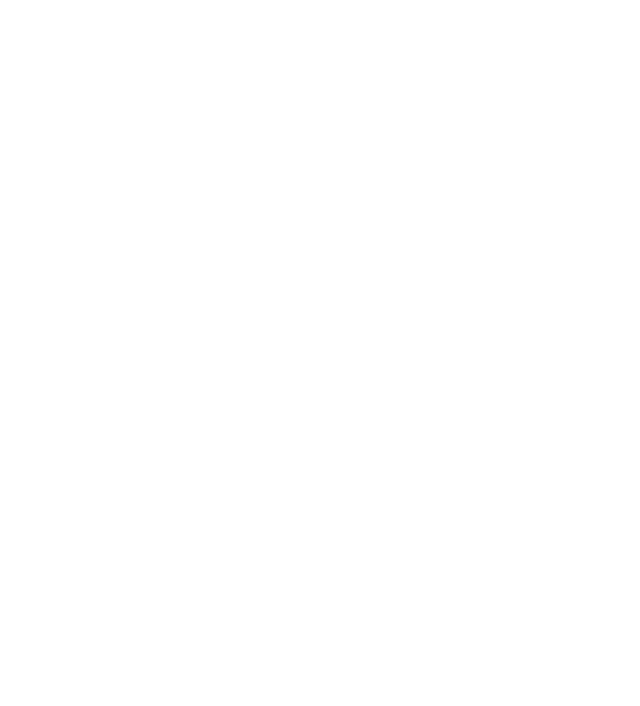
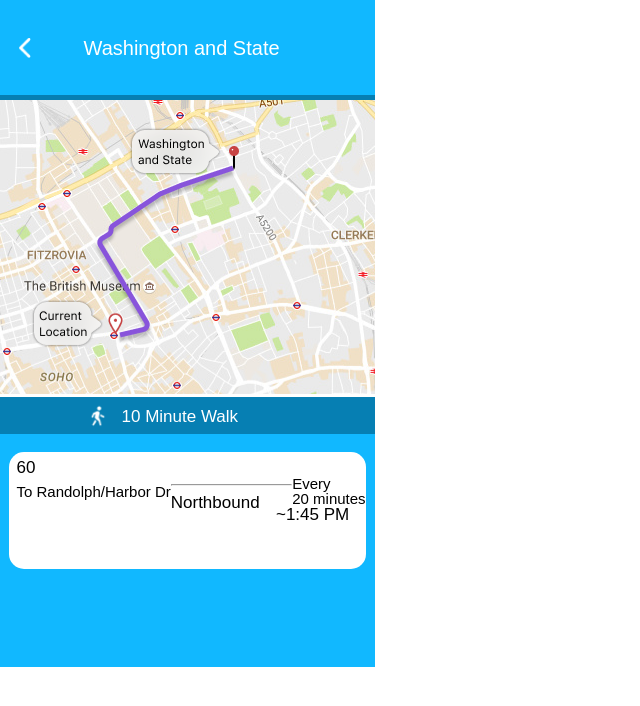
Before and after one commit to stvikkra/BusyBus, a plain HTML site: page index.html in a window 1280 px wide. Shown: the whole page, without its empty margins (0-640 px from the left). Drawn offline with Linux system fonts and the light colour scheme.

Commit message:
Created basic screen layout, struggling with information in table. Also cannot get map image to border the footer/walkingtime div. added images folder.

```diff
--- a/css/style.css
+++ b/css/style.css
@@ -1,4 +1,5 @@
 /**** BusyBus Style Sheet for iOS ****/
+
 /* iPhone 8 */
 
 *, *:before, *:after {
@@ -10,25 +11,133 @@ body {
 
 h1 {
   font-family: sans-serif;
-  font-size: 2em;
+  font-size: 1.250em;
+  color: #ffffff;
 }
+
+h2 {
+    font-family: sans-serif;
+    font-size: 1.063em;
+  }
+
+h3 {
+    font-family: sans-serif;
+    font-size: .938em;
+  }
+
+  hr{
+    display: flex;
+    background-color: #8C8C8C;
+
+  }
 
 div {
   width: 100%;
 }
 
+.icon_backarrow{
+display: flex;
+width: 12.27px;
+height: 20.66px;
+margin-top: 10%;
+margin-left: 5%
+}
+
 .container {
-
-border: 5px solid red;
 position: relative;
 width: 375px;
 height: 667px;
-
-background-color: blue;}
+}
 
 .header {
+  background-color: #11B8FF;
   position: absolute;
-  width: 75%;
-  height: 75%;
-  border: 5px solid red;
+  display: flex;
+  width: 100%;
+  height: 15%;
+  border-bottom-color: #067FB3;
+  border-bottom-style: solid;
+  border-bottom-width: 5px;
 }
+
+.map{
+  width: 100%;
+  height: 45%;
+  display: inline-block;
+
+  margin-top: 25%;
+  background-image: url("../images/Map.png");
+  background-size: cover;
+  background-repeat: no-repeat;
+}
+
+.header_text{
+  text-align: center;
+  margin-top: 10%;
+  margin-left: 14%
+}
+
+.walking_time{
+  width: 100%;
+  height: 40%;
+  display: flex;
+  position: absolute;
+  background-color: #067FB3;
+}
+
+.walk_text{
+  color: #ffffff;
+  text-align: center;
+  margin-left: 3%;
+  margin-top: 3%;
+}
+
+.icon_walk{
+  width: 24px;
+  height: 24px;
+  margin-left: 23%;
+  margin-top: 2%;
+}
+
+.footer {
+  background-color: #11B8FF;
+  position: absolute;
+  bottom: 0px;
+  width: 100%;
+  height: 35%;
+
+}
+
+.information {
+  width: 95%;
+  height: 50%;
+  margin: 0 auto;
+  margin-top: 5%;
+  border-radius: 15px;
+  background-color: #ffffff;
+  position: relative;
+}
+.bus_line{
+  text-align: left;
+  margin-left: 2%;
+  padding-top: 2%;
+  position: relative;
+}
+
+.destination{
+  float: left;
+  margin-left: 2%;
+  padding-top: 2%;
+}
+
+.frequency{
+  float: right;
+}
+
+.direction{
+  float: left;
+}
+
+.eta{
+  text-align: center;
+}
--- a/index.html
+++ b/index.html
@@ -1,16 +1,36 @@
   <!DOCTYPE html>
-  <html lang="en" dir="ltr">
+  <html lang = "en" dir = "ltr">
     <head>
-      <meta charset="utf-8">
-      <meta name="viewport" content="width=device-width, initial-scale=1">
-      <link rel=”stylesheet” href="css/reset.css">
-      <link rel=”stylesheet” href="css/style.css">
+      <meta charset = "utf-8">
+      <meta name = "viewport" content = "width=device-width, initial-scale=1">
+      <link rel = "stylesheet" type = "text/css" href = "css/reset.css">
+      <link rel = "stylesheet" type = "text/css" href = "css/style.css">
       <title>BusyBus for mobile</title>
     </head>
     <body>
       <div class="container">
+        <div class="header">
+          <img src="../images/backarrow.png" alt="exit" class="icon_backarrow">
+          <h1 class="header_text"> Washington and State </h1>
+        </div>
+        <div class="map">
+        </div>
+        <div class ="walking_time">
+          <img src="../images/walk.png" alt="walkingperson" class="icon_walk">
+          <h2 class="walk_text"> 10 Minute Walk </h2>
+        </div>
+        <div class="footer">
+          <div class ="information" style="clear: both;">
+            <h2 class="bus_line"> 60 </h2>
+            <h3 class="destination"> To Randolph/Harbor Dr </h3>
+            <h3 class="frequency"> Every </br> 20 minutes </h3>
+            <hr>
+            <h2 class="direction"> Northbound </h2>
+            <h2 class="eta"> ~1:45 PM </h2>
+
+          </div>
+        </div>
       </div>
-      <div class="header">
-      </div>
+
     </body>
   </html>
```
Also changed, not shown: images/BusyBus.png (added), images/Map.png (added), images/backarrow.png (added), images/walk.png (added).
